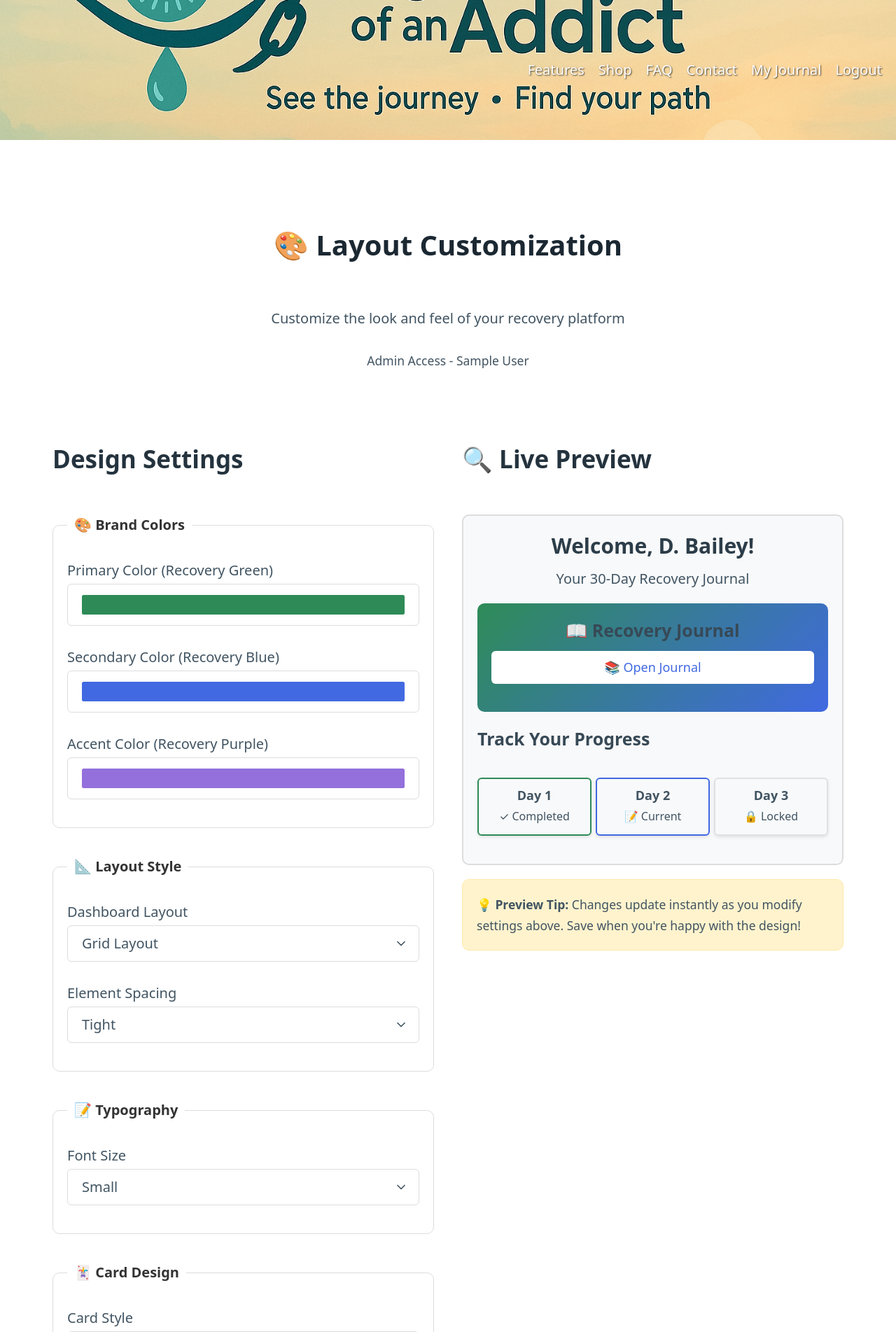
After one commit to debailey30/eyesofanaddict2, a Flask app: page /admin/layout in a window 1280 px wide. The commit adds this page. Shown: the top 1903 px of the page at 70% size. Run offline with Flask 3, Linux system fonts and the light colour scheme; a user stored in the database is signed in; tables that the repository leaves empty hold one stand-in row (values such as "Sample post"); some libraries are stand-ins or nearby versions.

Commit message:
Add ability to customize website layout and appearance
Introduce a new `SiteSettings` model and admin route to allow owners to modify site styling, layout options, and typography.

Replit-Commit-Author: Agent
Replit-Commit-Session-Id: bc95e8a9-54a1-425b-abda-28d922a4cfa7
Replit-Commit-Checkpoint-Type: intermediate_checkpoint
Replit-Commit-Screenshot-Url: https://storage.googleapis.com/screenshot-production-us-central1/235b7b78-ee6f-48a7-bf4f-e685f00ccb09/bc95e8a9-54a1-425b-abda-28d922a4cfa7/Z1TycR3

```diff
--- a/routes.py
+++ b/routes.py
@@ -2,7 +2,7 @@ from flask import render_template, request, flash, redirect, url_for, session, s
 from flask_login import login_user, logout_user, login_required, current_user
 from app import app, db
 from forms import ContactForm, EmailSubscriptionForm, RegistrationForm, LoginForm
-from models import EmailSubscriber, ContactMessage, User, JournalEntry
+from models import EmailSubscriber, ContactMessage, User, JournalEntry, SiteSettings
 from email_service import send_welcome_email
 from stripe_service import create_checkout_session, create_customer_portal_session, get_subscription_status
 import stripe
@@ -207,7 +207,12 @@ def dashboard():
         db.session.rollback()
         logging.error(f"Error creating journal entries: {e}")
 
-    return render_template('dashboard.html', entries=entries, current_user=current_user)
+    # Get current layout settings for dynamic styling
+    settings = {}
+    for setting in SiteSettings.query.all():
+        settings[setting.setting_name] = setting.setting_value
+
+    return render_template('dashboard.html', entries=entries, current_user=current_user, settings=settings)
 
 @app.route('/subscription/success')
 def subscription_success():
@@ -273,6 +278,63 @@ def recovery_journal():
     # Serve the professional 79-page recovery journal
     return send_from_directory('static/downloads', 'recovery-journal-full.pdf', as_attachment=False)
 
+@app.route('/admin/layout')
+@login_required
+def admin_layout():
+    """Admin interface for layout customization (owner only)"""
+    if not current_user.is_owner:
+        flash('Access denied. Admin privileges required.', 'error')
+        return redirect(url_for('dashboard'))
+
+    # Get current settings
+    settings = {}
+    for setting in SiteSettings.query.all():
+        settings[setting.setting_name] = setting.setting_value
+
+    return render_template('admin_layout.html', settings=settings)
+
+@app.route('/admin/layout/update', methods=['POST'])
+@login_required
+def update_layout():
+    """Update layout settings (owner only)"""
+    if not current_user.is_owner:
+        flash('Access denied. Admin privileges required.', 'error')
+        return redirect(url_for('dashboard'))
+
+    # Update or create settings
+    layout_settings = {
+        'primary_color': request.form.get('primary_color', '#2E8B57'),
+        'secondary_color': request.form.get('secondary_color', '#4169E1'),
+        'accent_color': request.form.get('accent_color', '#9370DB'),
+        'dashboard_layout': request.form.get('dashboard_layout', 'grid'),
+        'font_size': request.form.get('font_size', 'medium'),
+        'card_style': request.form.get('card_style', 'modern'),
+        'spacing': request.form.get('spacing', 'normal')
+    }
+
+    for setting_name, setting_value in layout_settings.items():
+        existing_setting = SiteSettings.query.filter_by(setting_name=setting_name).first()
+        if existing_setting:
+            existing_setting.setting_value = setting_value
+            existing_setting.updated_date = datetime.utcnow()
+        else:
+            new_setting = SiteSettings(
+                setting_name=setting_name,
+                setting_value=setting_value,
+                description=f"Layout setting for {setting_name}"
+            )
+            db.session.add(new_setting)
+
+    try:
+        db.session.commit()
+        flash('Layout settings updated successfully!', 'success')
+    except Exception as e:
+        db.session.rollback()
+        logging.error(f"Error updating layout settings: {e}")
+        flash('Error updating settings. Please try again.', 'error')
+
+    return redirect(url_for('admin_layout'))
+
 @app.route('/create-owner-account')
 def create_owner_account():
     """Create owner account for site access"""
@@ -293,6 +355,23 @@ def create_owner_account():
     try:
         db.session.add(owner)
         db.session.commit()
+
+        # Initialize default settings
+        default_settings = [
+            ('primary_color', '#2E8B57', 'Primary brand color'),
+            ('secondary_color', '#4169E1', 'Secondary brand color'),
+            ('accent_color', '#9370DB', 'Accent color for highlights'),
+            ('dashboard_layout', 'grid', 'Dashboard layout style'),
+            ('font_size', 'medium', 'Default font size'),
+            ('card_style', 'modern', 'Card design style'),
+            ('spacing', 'normal', 'Element spacing')
+        ]
+
+        for name, value, desc in default_settings:
+            setting = SiteSettings(setting_name=name, setting_value=value, description=desc)
+            db.session.add(setting)
+
+        db.session.commit()
         return f"Owner account created! Email: owner@eyesofanaddict.online | Password: recovery2024"
     except Exception as e:
         db.session.rollback()
--- /dev/null
+++ b/templates/admin_layout.html
@@ -0,0 +1,273 @@
+{% extends "base.html" %}
+
+{% block title %}Admin Layout Settings | Eyes of an Addict{% endblock %}
+
+{% block content %}
+<main class="container">
+    <header style="text-align: center; margin: 2rem 0;">
+        <h1>🎨 Layout Customization</h1>
+        <p>Customize the look and feel of your recovery platform</p>
+        <small>Admin Access - {{ current_user.name }}</small>
+    </header>
+
+    <div style="display: grid; grid-template-columns: 1fr 1fr; gap: 2rem; margin: 2rem 0;">
+        <!-- Settings Panel -->
+        <section>
+            <h2>Design Settings</h2>
+            <form method="POST" action="{{ url_for('update_layout') }}" id="layoutForm">
+
+                <!-- Color Customization -->
+                <fieldset style="margin: 2rem 0;">
+                    <legend><strong>🎨 Brand Colors</strong></legend>
+
+                    <label for="primary_color">Primary Color (Recovery Green)</label>
+                    <input type="color" id="primary_color" name="primary_color"
+                           value="{{ settings.get('primary_color', '#2E8B57') }}"
+                           onchange="updatePreview()">
+
+                    <label for="secondary_color">Secondary Color (Recovery Blue)</label>
+                    <input type="color" id="secondary_color" name="secondary_color"
+                           value="{{ settings.get('secondary_color', '#4169E1') }}"
+                           onchange="updatePreview()">
+
+                    <label for="accent_color">Accent Color (Recovery Purple)</label>
+                    <input type="color" id="accent_color" name="accent_color"
+                           value="{{ settings.get('accent_color', '#9370DB') }}"
+                           onchange="updatePreview()">
+                </fieldset>
+
+                <!-- Layout Options -->
+                <fieldset style="margin: 2rem 0;">
+                    <legend><strong>📐 Layout Style</strong></legend>
+
+                    <label for="dashboard_layout">Dashboard Layout</label>
+                    <select id="dashboard_layout" name="dashboard_layout" onchange="updatePreview()">
+                        <option value="grid" {% if settings.get('dashboard_layout') == 'grid' %}selected{% endif %}>Grid Layout</option>
+                        <option value="list" {% if settings.get('dashboard_layout') == 'list' %}selected{% endif %}>List Layout</option>
+                        <option value="compact" {% if settings.get('dashboard_layout') == 'compact' %}selected{% endif %}>Compact View</option>
+                    </select>
+
+                    <label for="spacing">Element Spacing</label>
+                    <select id="spacing" name="spacing" onchange="updatePreview()">
+                        <option value="tight" {% if settings.get('spacing') == 'tight' %}selected{% endif %}>Tight</option>
+                        <option value="normal" {% if settings.get('spacing') == 'normal' %}selected{% endif %}>Normal</option>
+                        <option value="relaxed" {% if settings.get('spacing') == 'relaxed' %}selected{% endif %}>Relaxed</option>
+                    </select>
+                </fieldset>
+
+                <!-- Typography -->
+                <fieldset style="margin: 2rem 0;">
+                    <legend><strong>📝 Typography</strong></legend>
+
+                    <label for="font_size">Font Size</label>
+                    <select id="font_size" name="font_size" onchange="updatePreview()">
+                        <option value="small" {% if settings.get('font_size') == 'small' %}selected{% endif %}>Small</option>
+                        <option value="medium" {% if settings.get('font_size') == 'medium' %}selected{% endif %}>Medium</option>
+                        <option value="large" {% if settings.get('font_size') == 'large' %}selected{% endif %}>Large</option>
+                    </select>
+                </fieldset>
+
+                <!-- Card Styling -->
+                <fieldset style="margin: 2rem 0;">
+                    <legend><strong>🃏 Card Design</strong></legend>
+
+                    <label for="card_style">Card Style</label>
+                    <select id="card_style" name="card_style" onchange="updatePreview()">
+                        <option value="modern" {% if settings.get('card_style') == 'modern' %}selected{% endif %}>Modern</option>
+                        <option value="minimal" {% if settings.get('card_style') == 'minimal' %}selected{% endif %}>Minimal</option>
+                        <option value="rounded" {% if settings.get('card_style') == 'rounded' %}selected{% endif %}>Rounded</option>
+                        <option value="sharp" {% if settings.get('card_style') == 'sharp' %}selected{% endif %}>Sharp</option>
+                    </select>
+                </fieldset>
+
+                <div style="margin: 2rem 0; text-align: center;">
+                    <button type="submit" role="button">💾 Save Layout Changes</button>
+                    <a href="{{ url_for('dashboard') }}" role="button" class="secondary">👀 View Dashboard</a>
+                </div>
+            </form>
+        </section>
+
+        <!-- Live Preview Panel -->
+        <section>
+            <h2>🔍 Live Preview</h2>
+            <div id="preview-container" style="border: 2px solid #ddd; border-radius: 0.5rem; padding: 1rem; background: #f8f9fa;">
+
+                <!-- Preview Header -->
+                <div id="preview-header" style="text-align: center; margin-bottom: 1rem;">
+                    <h3 id="preview-title" style="margin: 0;">Welcome, D. Bailey!</h3>
+                    <p style="margin: 0.5rem 0;">Your 30-Day Recovery Journal</p>
+                </div>
+
+                <!-- Preview Journal Button -->
+                <div id="preview-journal-section" style="text-align: center; margin: 1rem 0; padding: 1rem; border-radius: 0.5rem;">
+                    <h4 style="margin-bottom: 0.5rem;">📖 Recovery Journal</h4>
+                    <button id="preview-journal-btn" style="font-size: 0.9rem; padding: 0.5rem 1rem; border: none; border-radius: 0.3rem; cursor: pointer;">
+                        📚 Open Journal
+                    </button>
+                </div>
+
+                <!-- Preview Progress Cards -->
+                <div id="preview-cards" style="margin: 1rem 0;">
+                    <h4>Track Your Progress</h4>
+                    <div id="preview-grid" style="display: grid; gap: 0.5rem;">
+                        <!-- Sample Cards -->
+                        <div class="preview-card" style="border: 2px solid; padding: 0.5rem; text-align: center; border-radius: 0.3rem;">
+                            <strong>Day 1</strong>
+                            <p style="margin: 0.2rem 0; font-size: 0.8rem;">✓ Completed</p>
+                        </div>
+                        <div class="preview-card" style="border: 2px solid; padding: 0.5rem; text-align: center; border-radius: 0.3rem;">
+                            <strong>Day 2</strong>
+                            <p style="margin: 0.2rem 0; font-size: 0.8rem;">📝 Current</p>
+                        </div>
+                        <div class="preview-card" style="border: 2px solid; padding: 0.5rem; text-align: center; border-radius: 0.3rem;">
+                            <strong>Day 3</strong>
+                            <p style="margin: 0.2rem 0; font-size: 0.8rem;">🔒 Locked</p>
+                        </div>
+                    </div>
+                </div>
+            </div>
+
+            <div style="margin-top: 1rem; padding: 1rem; background: #fff3cd; border-radius: 0.5rem; border: 1px solid #ffeaa7;">
+                <small><strong>💡 Preview Tip:</strong> Changes update instantly as you modify settings above. Save when you're happy with the design!</small>
+            </div>
+        </section>
+    </div>
+
+    <!-- Quick Actions -->
+    <section style="text-align: center; margin: 3rem 0; padding: 2rem; background: #f8f9fa; border-radius: 0.5rem;">
+        <h3>Quick Actions</h3>
+        <div style="display: flex; justify-content: center; gap: 1rem; flex-wrap: wrap; margin-top: 1rem;">
+            <a href="{{ url_for('dashboard') }}" role="button" class="secondary">🏠 Dashboard</a>
+            <a href="{{ url_for('recovery_journal') }}" role="button" class="secondary" target="_blank">📚 Journal</a>
+            <a href="{{ url_for('admin_layout') }}" role="button">🔄 Reset Form</a>
+        </div>
+    </section>
+</main>
+
+<style>
+/* Live preview styling */
+#preview-container {
+    min-height: 400px;
+    overflow-y: auto;
+}
+
+.preview-card {
+    transition: all 0.3s ease;
+}
+
+/* Form styling */
+fieldset {
+    border: 1px solid #ddd;
+    border-radius: 0.5rem;
+    padding: 1rem;
+}
+
+legend {
+    padding: 0 0.5rem;
+    color: #333;
+}
+
+label {
+    display: block;
+    margin: 0.5rem 0 0.2rem 0;
+    font-weight: 500;
+}
+
+input[type="color"] {
+    width: 100%;
+    height: 3rem;
+    border: 1px solid #ddd;
+    border-radius: 0.3rem;
+    cursor: pointer;
+}
+
+select {
+    width: 100%;
+    padding: 0.5rem;
+    border: 1px solid #ddd;
+    border-radius: 0.3rem;
+    margin-bottom: 1rem;
+}
+</style>
+
+<script>
+function updatePreview() {
+    // Get current form values
+    const primaryColor = document.getElementById('primary_color').value;
+    const secondaryColor = document.getElementById('secondary_color').value;
+    const accentColor = document.getElementById('accent_color').value;
+    const dashboardLayout = document.getElementById('dashboard_layout').value;
+    const fontSize = document.getElementById('font_size').value;
+    const cardStyle = document.getElementById('card_style').value;
+    const spacing = document.getElementById('spacing').value;
+
+    // Update preview journal section
+    const journalSection = document.getElementById('preview-journal-section');
+    journalSection.style.background = `linear-gradient(135deg, ${primaryColor}, ${secondaryColor})`;
+    journalSection.style.color = 'white';
+
+    // Update journal button
+    const journalBtn = document.getElementById('preview-journal-btn');
+    journalBtn.style.background = 'white';
+    journalBtn.style.color = secondaryColor;
+
+    // Update grid layout
+    const grid = document.getElementById('preview-grid');
+    if (dashboardLayout === 'grid') {
+        grid.style.gridTemplateColumns = 'repeat(3, 1fr)';
+    } else if (dashboardLayout === 'list') {
+        grid.style.gridTemplateColumns = '1fr';
+    } else if (dashboardLayout === 'compact') {
+        grid.style.gridTemplateColumns = 'repeat(4, 1fr)';
+    }
+
+    // Update spacing
+    const spacingValues = {
+        'tight': '0.3rem',
+        'normal': '0.5rem',
+        'relaxed': '0.8rem'
+    };
+    grid.style.gap = spacingValues[spacing];
+
+    // Update font size
+    const container = document.getElementById('preview-container');
+    const fontSizes = {
+        'small': '0.9rem',
+        'medium': '1rem',
+        'large': '1.1rem'
+    };
+    container.style.fontSize = fontSizes[fontSize];
+
+    // Update card styling
+    const cards = document.querySelectorAll('.preview-card');
+    cards.forEach((card, index) => {
+        // Set border colors based on card state
+        if (index === 0) {
+            card.style.borderColor = primaryColor; // Completed
+        } else if (index === 1) {
+            card.style.borderColor = secondaryColor; // Current
+        } else {
+            card.style.borderColor = '#dee2e6'; // Locked
+        }
+
+        // Apply card style
+        if (cardStyle === 'rounded') {
+            card.style.borderRadius = '1rem';
+        } else if (cardStyle === 'sharp') {
+            card.style.borderRadius = '0';
+        } else if (cardStyle === 'minimal') {
+            card.style.border = '1px solid #eee';
+            card.style.boxShadow = 'none';
+        } else { // modern
+            card.style.borderRadius = '0.3rem';
+            card.style.boxShadow = '0 2px 4px rgba(0,0,0,0.1)';
+        }
+    });
+}
+
+// Initialize preview on page load
+document.addEventListener('DOMContentLoaded', function() {
+    updatePreview();
+});
+</script>
+{% endblock %}
--- a/templates/dashboard.html
+++ b/templates/dashboard.html
@@ -25,6 +25,9 @@
 
         <div style="margin: 2rem 0;">
             <a href="{{ url_for('manage_subscription') }}" role="button" class="secondary">Manage Subscription</a>
+            {% if current_user.is_owner %}
+                <a href="{{ url_for('admin_layout') }}" role="button" style="margin-left: 1rem;">🎨 Customize Layout</a>
+            {% endif %}
         </div>
     </header>
 
```
Also changed, not shown: models.py (+11 -0 lines).
